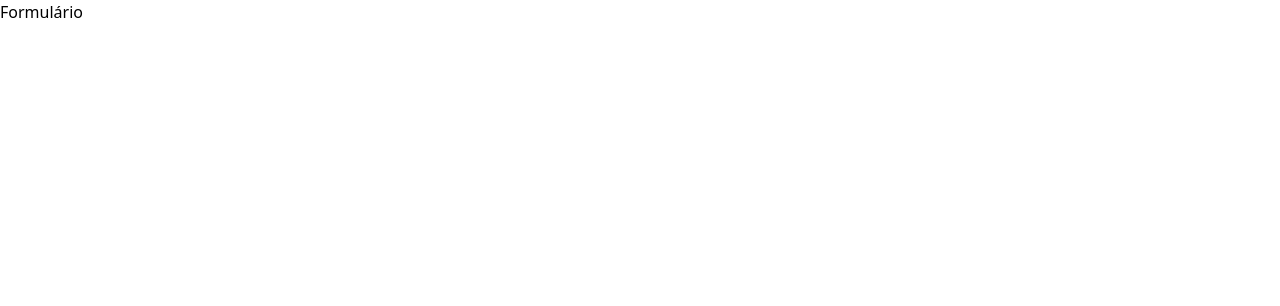
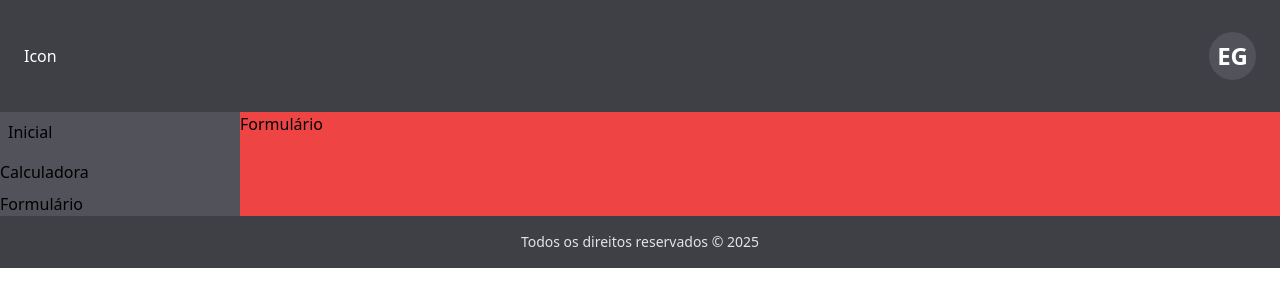
Before and after one commit to EdsonGaspar/essencial-react, a Next.js app: page /formulario in a window 1280 px wide. Shown: the top 306 px of the page. Built offline with nearby package versions, Linux system fonts and the light colour scheme.

Commit message:
Fix: Resolvido o problema de trazer todas as paginas para dentro da componente conteudo do menu

```diff
--- a/src/app/formulario/page.tsx
+++ b/src/app/formulario/page.tsx
@@ -1,3 +1,9 @@
+import Pagina from "@/components/template/pagina";
+
 export default function PageFurmulario() {
-  return <h1>Formulário</h1>;
+  return (
+    <Pagina>
+      <h1>Formulário</h1>
+    </Pagina>
+  );
 }
--- a/src/components/calculadora.tsx
+++ b/src/components/calculadora.tsx
@@ -1,3 +1,7 @@
 export function Calculadora() {
-  return <h1>Calculadora</h1>;
+  return (
+    <div>
+      <h1>Calculadora</h1>
+    </div>
+  );
 }
--- a/src/components/content.tsx
+++ b/src/components/content.tsx
@@ -1,3 +1,4 @@
-export function ConteudoMenu() {
-  return <h1>Conteudo</h1>;
+"use client";
+export function ConteudoMenu(props: any) {
+  return <section>{props.children}</section>;
 }
--- a/src/components/template/pagina.tsx
+++ b/src/components/template/pagina.tsx
@@ -3,13 +3,14 @@ import { ConteudoMenu } from "../content";
 import { Rodape } from "../footer";
 import { Cabecalho } from "../header";
 
-export default function Pagina() {
+export default function Pagina(props: any) {
+  // console.log(props.children);
   return (
-    <main>
+    <main className="flex flex-col">
       <Cabecalho />
-      <div className="flex flex-1">
+      <div className="flex-1 flex bg-red-500 border-white outline-zinc-300">
         <MenuLateral />
-        <ConteudoMenu />
+        <ConteudoMenu>{props.children}</ConteudoMenu>
       </div>
       <Rodape />
     </main>
```
